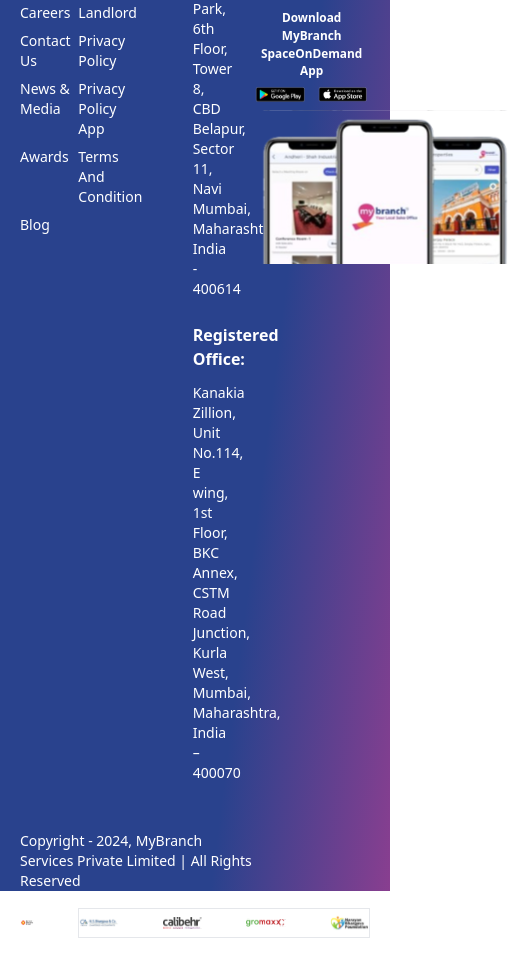
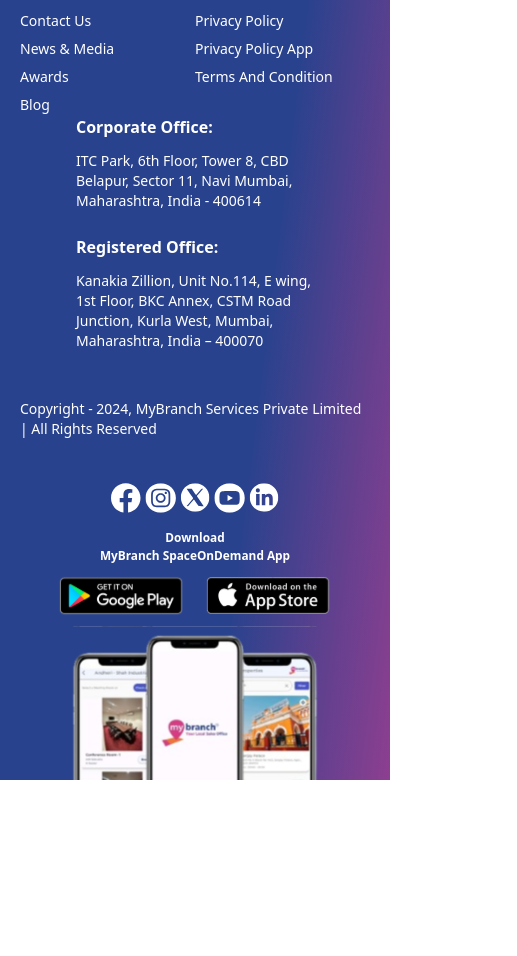
Before and after one commit to airxist/concept, a React (Vite) app: page / in a window 390 px wide. Shown: the part 6556-7512 px from the top of the page, 517 px wide, since content can reach past the window. After the commit the page ends 7336 px from the top, so only its background shows below. Built offline with nearby package versions, Linux system fonts and the light colour scheme; the HTML template or start-up script is replaced by a standard one.

Commit message:
modified the footer component adding responsiveness for md, NOT VERIFIED*******************************

```diff
--- a/src/components/Footer.jsx
+++ b/src/components/Footer.jsx
@@ -22,10 +22,10 @@
           <p className="footer-p">{presence}</p>
         </div>
 
-        <div className="flex items-stretch mt-8">
-          <div className="w-8/12">
-            <div className="flex">
-              <div className="w-1/2">
+        <div className="md:flex items-stretch mt-8">
+          <div className="md:w-8/12">
+            <div className="md:flex">
+              <div className="md:w-1/2">
                 <h4 className="footer-h">Useful Links</h4>
                 <div className="grid grid-cols-2 gap-y-2">
                   {usefulLinks.map((link, index) => {
@@ -39,7 +39,7 @@
                   })}
                 </div>
               </div>
-              <div className="w-1/2 px-[3.5rem]">
+              <div className="md:w-1/2 px-[3.5rem]">
                 <div>
                   <h4 className="footer-h">Corporate Office:</h4>
                   <p className="footer-p">{corporate_office}</p>
@@ -52,7 +52,8 @@
             </div>
             <p className="footer-p mt-12">{copyright}</p>
           </div>
-          <div className="w-4/12">
+
+          <div className="md:w-4/12">
             <div className="flex-center mt-11 space-x-1">
               {socialLinks.map((social, index) => {
                 return (
@@ -91,7 +92,7 @@
           </div>
         </div>
       </div>
-      <div className="bg-white normal-pad">
+      <div className="bg-white hidden md:block normal-pad">
         <div className="flex items-center h-16 space-x-11">
           <div className="w-2/12 h-[4.17rem] border-red-400">
             <img src={footerCompanies.narayan} alt="narayan" className="img" />
@@ -116,7 +117,7 @@
           </div>
         </div>
       </div>
-    </Section> //background: linear-gradient(97.12deg, #29428D 67.22%, #D33C92 122.89%);
+    </Section>
   );
 };
 
```
